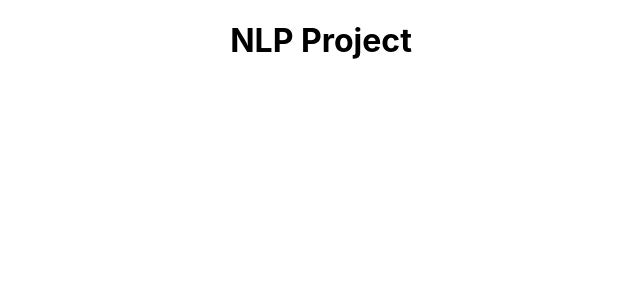
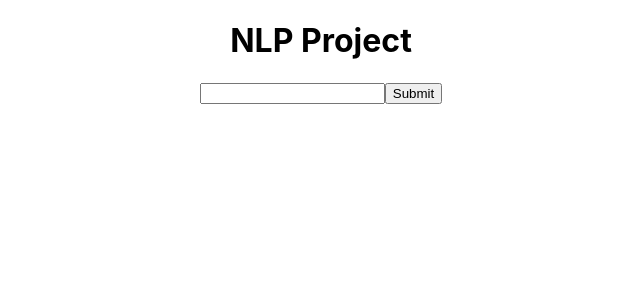
Before and after one commit to Shiv10/nlp-project, a React (Create React App) app in the folder Frontend/nlp-frontend/: page / in a window 1280 px wide. Shown: the top 300 px of the page, without its empty margins (319-959 px from the left). Built offline with nearby package versions, Linux system fonts and the light colour scheme.

Commit message:
feat: add form component

```diff
--- a/Frontend/nlp-frontend/src/App.js
+++ b/Frontend/nlp-frontend/src/App.js
@@ -1,9 +1,11 @@
 import './App.css';
+import Form from './Components/Form';
 
 function App() {
   return (
     <div className="App">
       <h1>NLP Project</h1>
+      <Form/>
     </div>
   );
 }
--- /dev/null
+++ b/Frontend/nlp-frontend/src/Components/Form.js
@@ -0,0 +1,19 @@
+import React, { useRef } from 'react'
+
+function Form() {
+    const textRef =  useRef()
+    const handleSubmit = (e) => {
+        e.preventDefault();
+        console.log(textRef.current.value)
+    }
+    return (
+        <div>
+            <form onSubmit={handleSubmit}>
+                <input type="text" ref={textRef}/>
+                <button type="submit">Submit</button>
+            </form>
+        </div>
+    )
+}
+
+export default Form
```
Also changed, not shown: 1 other file (tests, documents, lock files or other folders).
